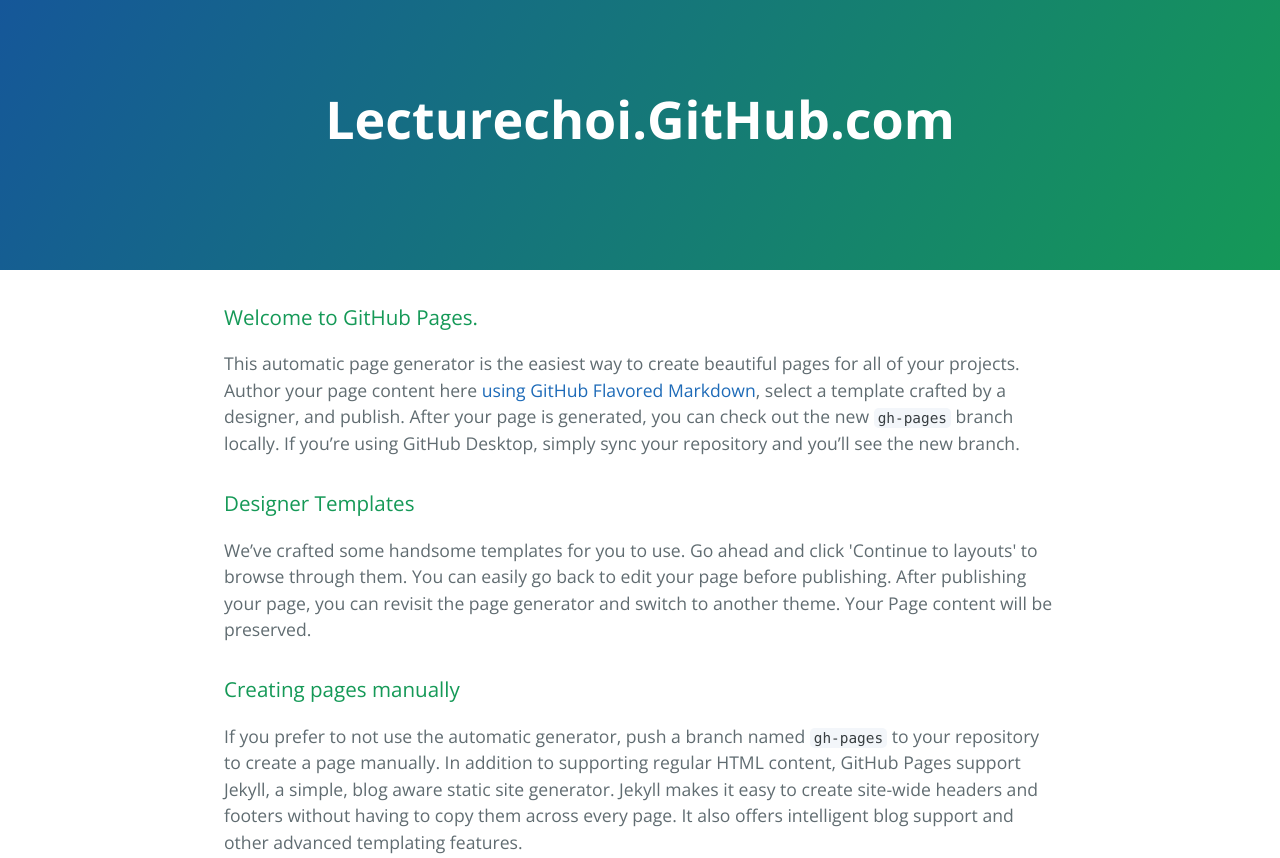
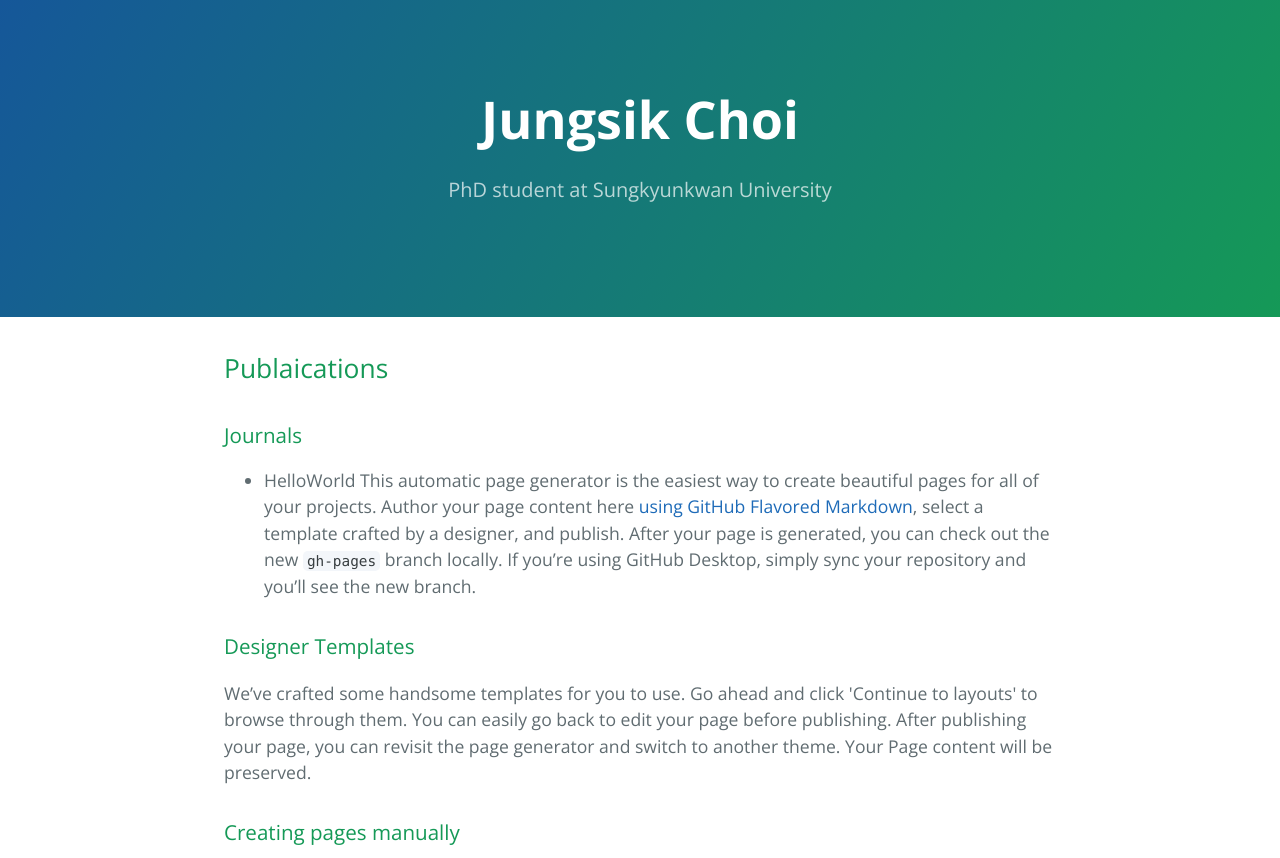
Before and after one commit to lecturechoi/lecturechoi.github.com, a plain HTML site: page index.html in a window 1280 px wide. Shown: the top 858 px of the page. Drawn offline with nearby package versions, Linux system fonts and the light colour scheme.

Commit message:
Replace master branch with page content via GitHub

```diff
--- a/index.html
+++ b/index.html
@@ -2,7 +2,7 @@
 <html lang="en-us">
   <head>
     <meta charset="UTF-8">
-    <title>Lecturechoi.GitHub.com by lecturechoi</title>
+    <title>Jungsik Choi by lecturechoi</title>
     <meta name="viewport" content="width=device-width, initial-scale=1">
     <link rel="stylesheet" type="text/css" href="stylesheets/normalize.css" media="screen">
     <link href='https://fonts.googleapis.com/css?family=Open+Sans:400,700' rel='stylesheet' type='text/css'>
@@ -11,15 +11,21 @@
   </head>
   <body>
     <section class="page-header">
-      <h1 class="project-name">Lecturechoi.GitHub.com</h1>
-      <h2 class="project-tagline"></h2>
+      <h1 class="project-name">Jungsik Choi</h1>
+      <h2 class="project-tagline">PhD student at Sungkyunkwan University</h2>
     </section>
 
     <section class="main-content">
-      <h3>
-<a id="welcome-to-github-pages" class="anchor" href="#welcome-to-github-pages" aria-hidden="true"><span aria-hidden="true" class="octicon octicon-link"></span></a>Welcome to GitHub Pages.</h3>
+      <h2>
+<a id="publaications" class="anchor" href="#publaications" aria-hidden="true"><span aria-hidden="true" class="octicon octicon-link"></span></a>Publaications</h2>
 
-<p>This automatic page generator is the easiest way to create beautiful pages for all of your projects. Author your page content here <a href="https://guides.github.com/features/mastering-markdown/">using GitHub Flavored Markdown</a>, select a template crafted by a designer, and publish. After your page is generated, you can check out the new <code>gh-pages</code> branch locally. If you’re using GitHub Desktop, simply sync your repository and you’ll see the new branch.</p>
+<h3>
+<a id="journals" class="anchor" href="#journals" aria-hidden="true"><span aria-hidden="true" class="octicon octicon-link"></span></a>Journals</h3>
+
+<ul>
+<li>HelloWorld
+This automatic page generator is the easiest way to create beautiful pages for all of your projects. Author your page content here <a href="https://guides.github.com/features/mastering-markdown/">using GitHub Flavored Markdown</a>, select a template crafted by a designer, and publish. After your page is generated, you can check out the new <code>gh-pages</code> branch locally. If you’re using GitHub Desktop, simply sync your repository and you’ll see the new branch.</li>
+</ul>
 
 <h3>
 <a id="designer-templates" class="anchor" href="#designer-templates" aria-hidden="true"><span aria-hidden="true" class="octicon octicon-link"></span></a>Designer Templates</h3>
```
Also changed, not shown: params.json (+3 -3 lines).
